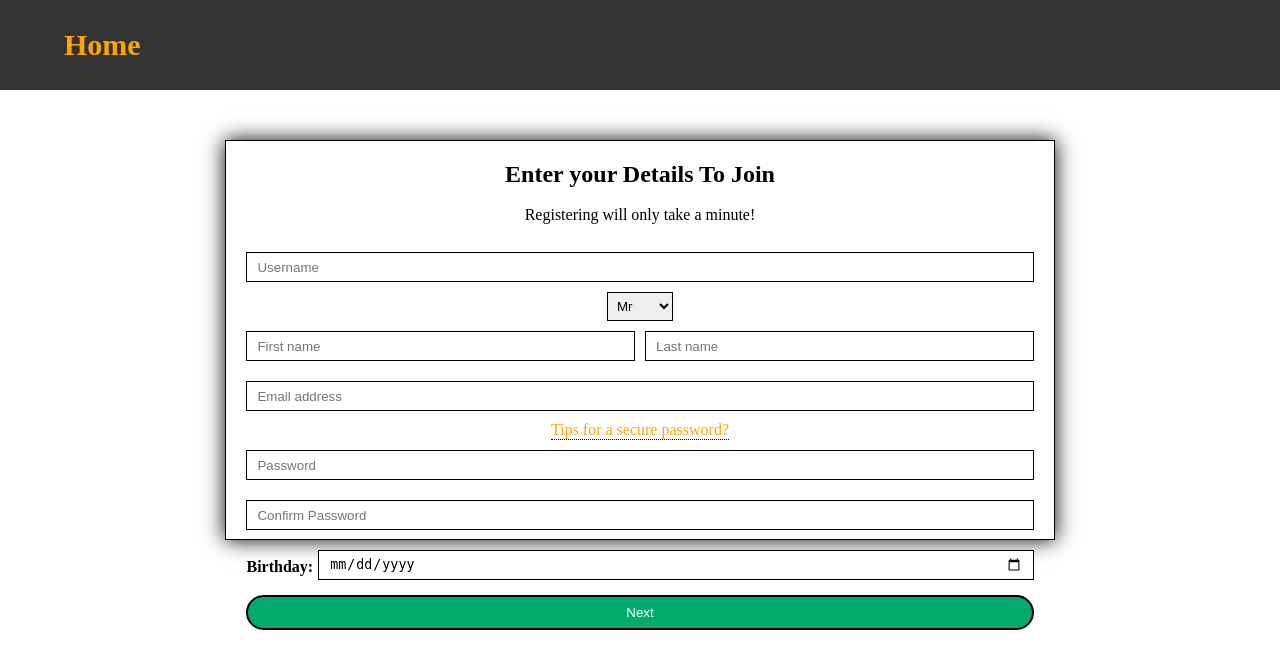
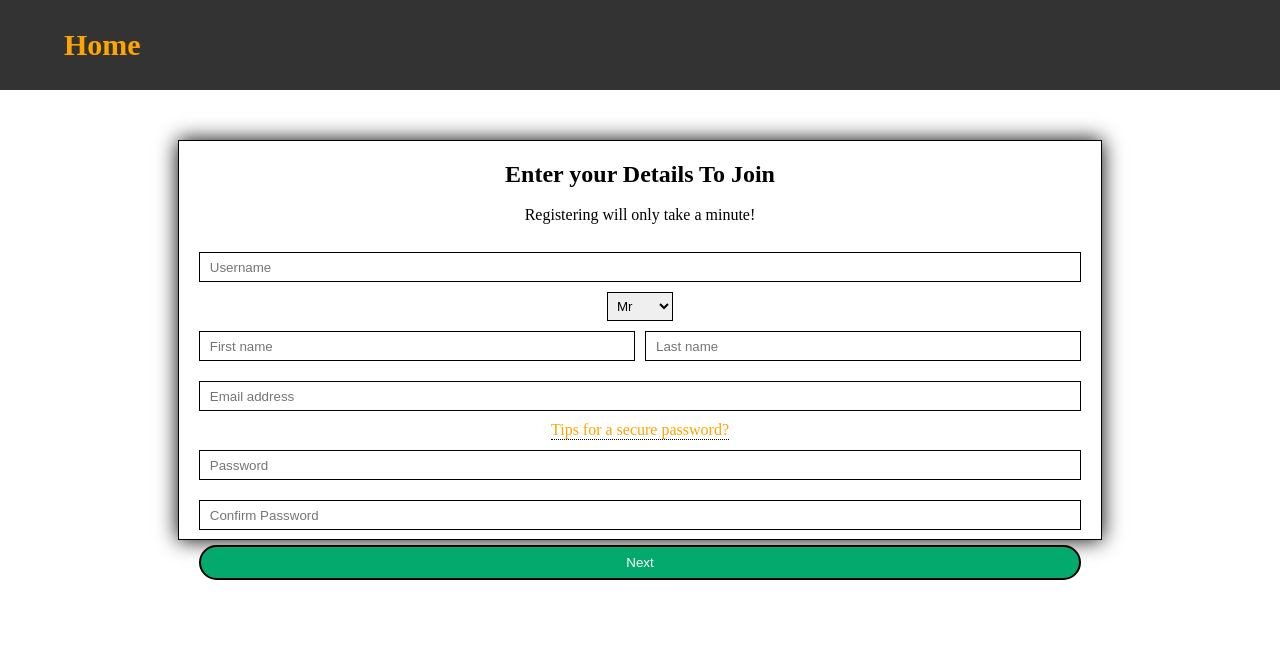
Before and after one commit to turnernator1/E-Commerce-Store-PHP, a PHP site: page /register.php in a window 1280 px wide. Shown: the top 669 px of the page. Run offline with PHP 8.4, Linux system fonts and the light colour scheme.

Commit message:
Working register.php

```diff
--- a/register.php
+++ b/register.php
@@ -51,10 +51,7 @@
                             </div>
                             <input name="password" type="password" placeholder="Password" required>
                             <input name="cpassword" type="password" placeholder="Confirm Password" required>
-                            <span class="sideBySide">
-                            <label class="left" for="birthday"><br>Birthday:</label>
-                            <input class="right" type="date" id="birthday" name="birthday">
-                            </span>
+
                             <button type="submit" class="BTN login_button register_button">Next</button>
                         </form>
                     </div>
```
